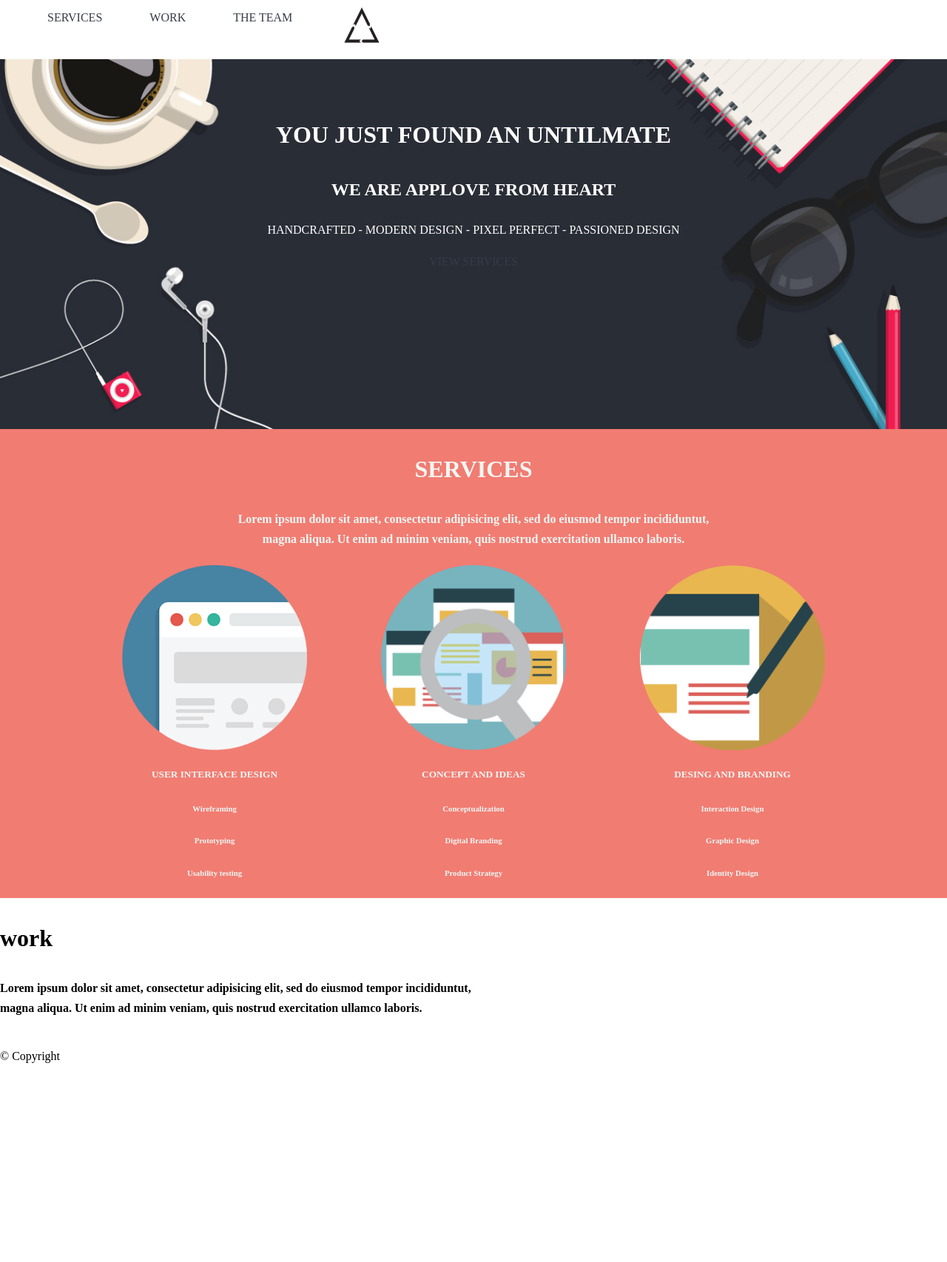
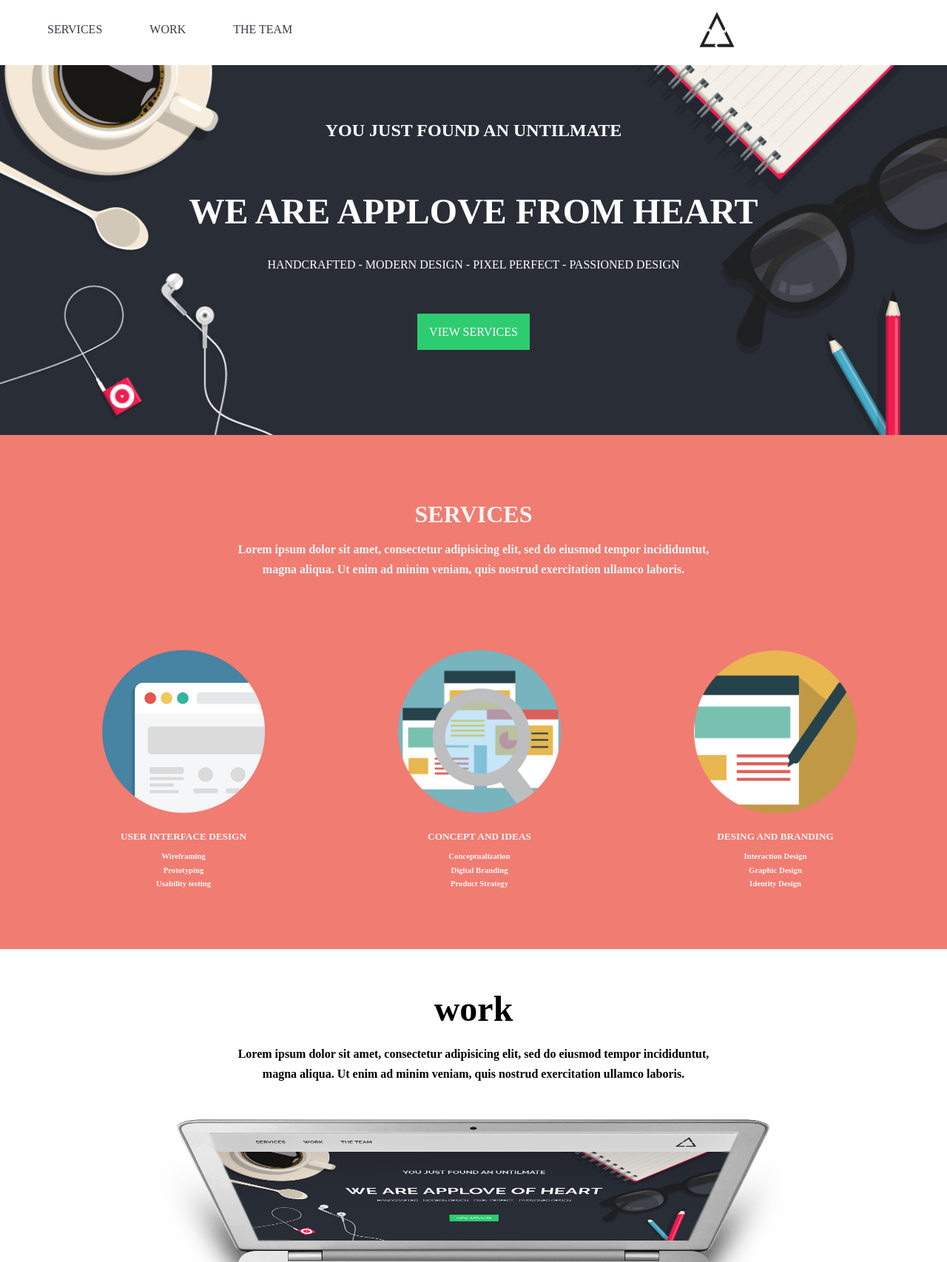
Before and after one commit to Lauraisa/Replica-AppLove, a plain HTML site: page index.html in a window 1280 px wide. Shown: the top 1706 px of the page at 74% size. Before the commit the page ends 1457 px from the top, so only its background shows below. Drawn offline with Linux system fonts and the light colour scheme.

Commit message:
terminado css e index

```diff
--- a/css/main.css
+++ b/css/main.css
@@ -72,7 +72,7 @@ a:hover {
 /*ESCRIBE TU CÓDIGO DESDE AQUÍ*/
 /*Se trabaja el header utilizando lista*/
 header {
-  position: fixed;
+  margin-bottom: 0;
   top: 0;
   width: 100%;
 
@@ -81,24 +81,41 @@ header {
 li {
   list-style: none;
   margin-left: 4rem;
-  line-height: 3rem;
+  line-height: 5rem;
   float: left;
 }
-/* utilizamos el float para desplazar el icono*/
+/* desplazando logo*/
+
 .logo {
-  float: right;
-  left: 40rem;
+  margin-left: 30rem;
 }
 
+/* section 1*/
 .image {
   background-size: 100%; /*o puede ser background-size: cover */
   background-image: url(../assets/images/bg-home.jpg);
-  margin-top: 80px;
   height: 500px;
   color: white;
   box-sizing: border-box;
   text-align: center;
-  padding-top: 3rem
+  padding-top: 3rem;
+}
+h1 {
+  font-size: 3rem;
+  margin-bottom: 0;
+  margin-top: 4rem;
+}
+.subtitle h2 {
+margin: 0;
+padding: 0;
+}
+.botton  {
+  padding: 1rem;
+  background-color: #2ECC71;
+  color: white;
+}
+.paragraphs {
+ margin-bottom: 4rem;
 }
 
 /* section 2*/
@@ -106,34 +123,87 @@ section.fondo {
   background: #f17c72;
   text-align: center;
   color:  rgb(240, 246, 243);
+
 }
 
  .ima {
    display: inline-block;
-   padding-right:  6rem;
+   padding-right:  5rem;
+   padding-top: 3rem;
+   margin-left: 6rem;
+   margin-bottom: 5rem;
+
  }
- .ima2 {
-   display: inline-block;
-   padding-right:  6rem;
- }
-.ima3 {
-  display: inline-block;
+
+
+h2.title  {
+  font-size:2rem;
+  margin-top: 5rem;
 }
-h2 {
-  font-size:2rem;
-}
+
 h5 {
   color: rgb(240, 246, 243);
+  margin: 5px 2px;
+  padding-top: 1rem;
 }
 h6 {
   color: rgb(240, 246, 243);
+  margin: 0 0;
 }
+div.section  {
+  box-sizing: border-box;
+  display: inline-block;
+}
+
 
 /* section 3*/
 
+section.fondo1 {
+  background: white;
+  text-align:  center;
+  font-size: 2rem;
+  margin-bottom: 6rem;
+}
 
-div {
-  box-sizing: border-box;
-  display: inline-block;
+h2 {
+  margin-bottom: -1rem;
+  padding-bottom: -1rem;
+}
+h4 {
+  font-size: 1rem;
+  margin-bottom: 3rem;
+}
+ .boxis {
+  margin-left: 3rem;
+  margin-right: 4rem;
+  margin-top: 0;
+  padding: 0;
+  padding-left: 2rem;
+  }
+  div {
+    box-sizing: border-box;
+    display: inline-block;
 
-}
+  }
+
+ p {
+   font-size: 1rem;
+   text-align: center
+  }
+
+
+/* footer*/
+
+.footer {
+  background: #373B47;
+  padding: 0.5rem;
+  width: 100%;
+  height: 5rem;
+  margin-bottom: 0;
+
+ }
+ .span p {
+  color: white;
+  font-size: 20px;
+
+ }
--- a/index.html
+++ b/index.html
@@ -13,39 +13,39 @@
         <li><a class="text-uppercase">Services</a></li>
         <li><a class="text-uppercase">Work</a></li>
         <li><a class="text-uppercase">The team</a></li>
-        <li><img class="logo"src="assets/images/logo.png" width="60px" height="70px" alt=""></li>
+        <li><img class="logo" src="assets/images/logo.png" width="60px" height="70px" alt=""></li>
       </div>
     </header>
     <section class="image text-uppercase"> <!--section 1 -->
-        <h2>you just found an untilmate</h2>
+        <h2 class="subtitle">you just found an untilmate</h2>
         <h1>We are applove from heart</h1>
-        <p>handcrafted - modern design - pixel perfect - passioned design</p>
-        <a>View services</a>
+        <p class="paragraphs">handcrafted - modern design - pixel perfect - passioned design</p>
+        <a class="botton">View services</a>
 
     </section>
     <section class="fondo"> <!--section 2 -->
-      <div >
-        <h2 class="text-uppercase">Services</h2>
+      <div class="section" >
+        <h2 class="text-uppercase title">Services</h2>
         <h4>
           Lorem ipsum dolor sit amet, consectetur adipisicing elit, sed do eiusmod tempor incididuntut,<br>
           magna aliqua. Ut enim ad minim veniam, quis nostrud exercitation ullamco laboris.
         </h4>
         <div class="ima">
-          <img src="assets/images/services-1.png" height="250px" width="250px" alt="services">
+          <img src="assets/images/services-1.png" height="220px" width="220px" alt="services">
           <h5 class="text-uppercase">user interface design</h5>
           <h6 >Wireframing</h6>
           <h6 >Prototyping</h6>
           <h6>Usability testing</h6>
         </div>
-        <div class="ima2">
-          <img src="assets/images/services-2.png" height="250px" width="250px"alt="services">
+        <div class="ima">
+          <img src="assets/images/services-2.png" height="220px" width="220px"alt="services">
           <h5 class="text-uppercase">concept and ideas</h5>
           <h6>Conceptualization</h6>
           <h6>Digital Branding</h6>
           <h6>Product Strategy</h6>
         </div>
-        <div class="ima3">
-          <img src="assets/images/services-3.png" height="250px" width="250px"alt="services">
+        <div class="ima">
+          <img src="assets/images/services-3.png" height="220px" width="220px"alt="services">
           <h5 class="text-uppercase">desing and branding</h5>
           <h6>Interaction Design</h6>
           <h6>Graphic Design</h6>
@@ -53,17 +53,74 @@
         </div>
       </div>
     </section>
-    <section>
-      <div>
+    <section class="fondo1"> <!--section 3 -->
+
         <h2>work</h2>
         <h4>
           Lorem ipsum dolor sit amet, consectetur adipisicing elit, sed do eiusmod tempor incididuntut,<br>
           magna aliqua. Ut enim ad minim veniam, quis nostrud exercitation ullamco laboris.
         </h4>
+        <img src="assets/images/hero.png" width="1000px" height="800px"  alt="hero">
+    <div class="boxis">
+      <div>
+      <figure>
+          <img src="assets/images/work-1.jpg" width="300px" height="300px" alt="">
+          <p>NOMBRE DEL PROYECTO</p>
+        </figure>
       </div>
+      <div>
+        <figure>
+        <img src="assets/images/work-2.jpg" width="300px" height="300px" alt="">
+        <p>NOMBRE DEL PROYECTO</p>
+      </figure>
+      </div>
+      <div>
+        <figure>
+        <img src="assets/images/work-3.jpg" width="300px" height="300px"alt="">
+        <p>NOMBRE DEL PROYECTO</p>
+       </figure>
+      </div>
+      <div>
+        <figure>
+        <img src="assets/images/work-4.jpg" width="300px" height="300px" alt="">
+        <p>NOMBRE DEL PROYECTO</p>
+        </figure>
+      </div>
+      <div>
+        <figure>
+        <img src="assets/images/work-5.jpg" width="300px" height="300px" alt="">
+        <p>NOMBRE DEL PROYECTO</p>
+        </figure>
+      </div>
+      <div>
+        <figure>
+        <img src="assets/images/work-6.jpg" width="300px" height="300px"alt="">
+        <p>NOMBRE DEL PROYECTO</p>
+        </figure>
+      </div>
+      <div>
+        <figure>
+        <img src="assets/images/work-7.jpg" width="300px" height="300px" alt="">
+        <p>NOMBRE DEL PROYECTO</p>
+        </figure>
+      </div>
+      <div>
+        <figure>
+        <img src="assets/images/work-10.jpg" width="300px" height="300px"alt="">
+        <p>NOMBRE DEL PROYECTO</p>
+        </figure>
+      </div>
+      <div>
+        <figure>
+        <img src="assets/images/work-11.jpg" width="300px" height="300px" alt="">
+        <p>NOMBRE DEL PROYECTO</p>
+        </figure>
+      </div>
+    </div>
     </section>
-    <footer>
-      <p>&#169; Copyright</p>
+    <footer class="footer">
+      <span class="span"><p>&#169; Copyright</p></span>
+
     </footer>
   </body>
 </html>
```
